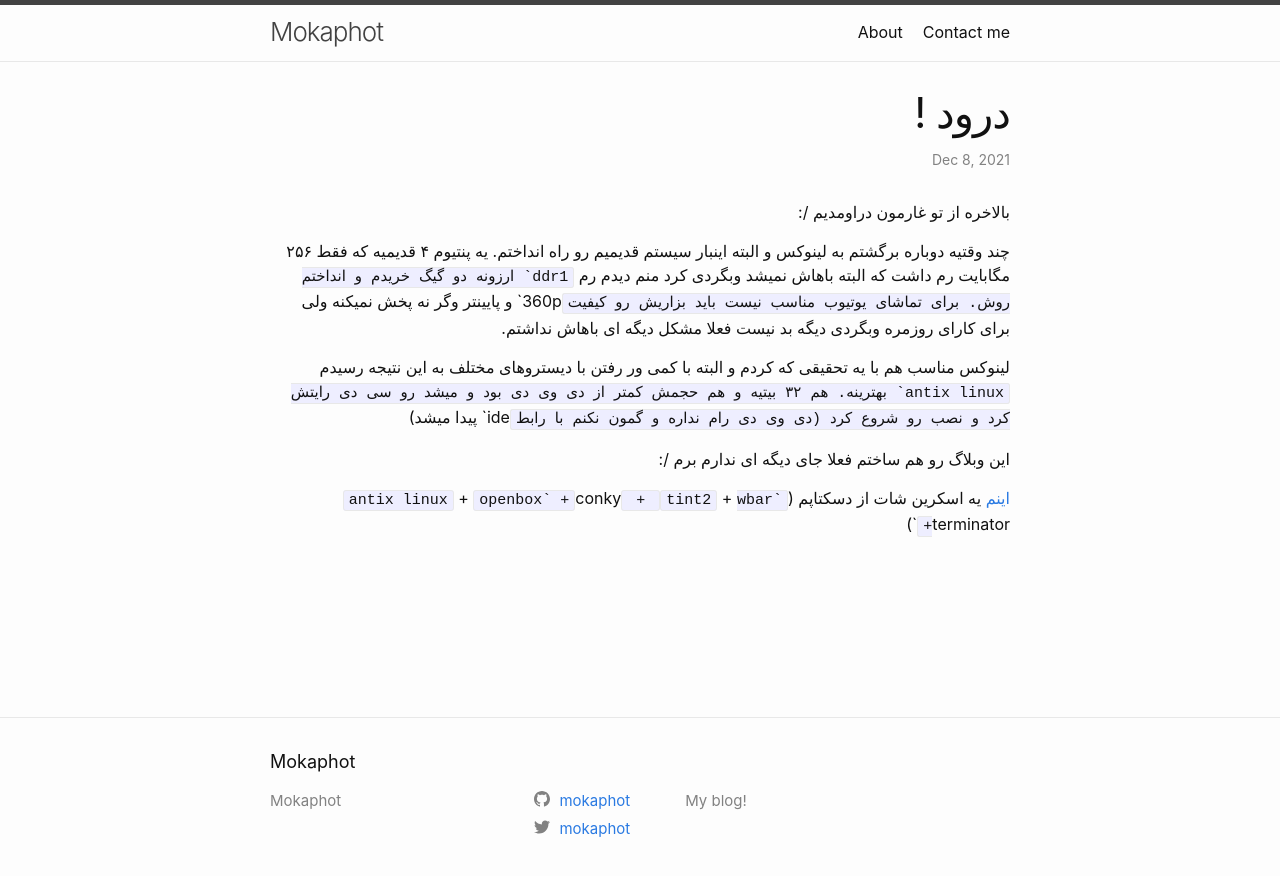
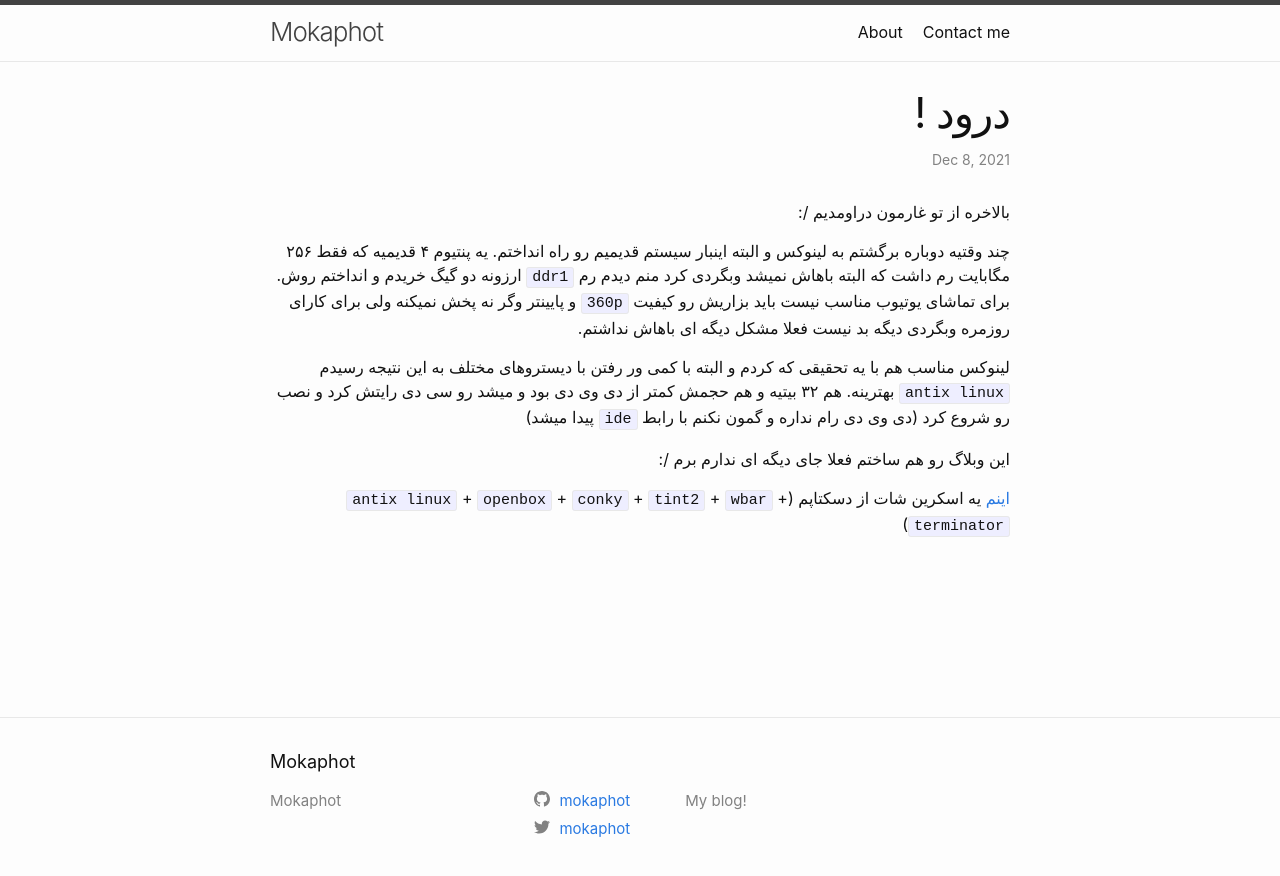
Before and after one commit to narmenj/narmenj.github.io, a Jekyll site: the page built from _posts/2021-12-08-welcome-to-jekyll.markdown, in a window 1280 px wide. Shown: the top 876 px of the page. Built offline with Jekyll 4.4.1, drawn with Linux system fonts in a browser that asks for light colours.

Commit message:
Initial Commit

```diff
--- a/_posts/2021-12-08-welcome-to-jekyll.markdown
+++ b/_posts/2021-12-08-welcome-to-jekyll.markdown
@@ -8,11 +8,11 @@ categories: مطالب روزمره
 بالاخره از تو غارمون دراومدیم /:
 
 چند وقتیه دوباره برگشتم به لینوکس و البته اینبار سیستم قدیمیم رو راه انداختم.
-یه پنتیوم ۴ قدیمیه که فقط ۲۵۶ مگابایت رم داشت که البته باهاش نمیشد وبگردی کرد منم دیدم رم ``ddr1` ارزونه دو گیگ خریدم و انداختم روش. برای تماشای یوتیوب مناسب نیست باید بزاریش رو کیفیت ``360p` و پایینتر وگر نه پخش نمیکنه ولی برای کارای روزمره وبگردی دیگه بد نیست فعلا مشکل دیگه ای باهاش نداشتم.
+یه پنتیوم ۴ قدیمیه که فقط ۲۵۶ مگابایت رم داشت که البته باهاش نمیشد وبگردی کرد منم دیدم رم `ddr1` ارزونه دو گیگ خریدم و انداختم روش. برای تماشای یوتیوب مناسب نیست باید بزاریش رو کیفیت `360p` و پایینتر وگر نه پخش نمیکنه ولی برای کارای روزمره وبگردی دیگه بد نیست فعلا مشکل دیگه ای باهاش نداشتم.
 
-لینوکس مناسب هم با یه تحقیقی که کردم و البته با کمی ور رفتن با دیستروهای مختلف به این نتیجه رسیدم ``antix linux` بهترینه. هم ۳۲ بیتیه و هم حجمش کمتر از دی وی دی بود و میشد رو سی دی رایتش کرد و نصب رو شروع کرد (دی وی دی رام نداره و گمون نکنم با رابط ``ide` پیدا میشد)
+لینوکس مناسب هم با یه تحقیقی که کردم و البته با کمی ور رفتن با دیستروهای مختلف به این نتیجه رسیدم `antix linux` بهترینه. هم ۳۲ بیتیه و هم حجمش کمتر از دی وی دی بود و میشد رو سی دی رایتش کرد و نصب رو شروع کرد (دی وی دی رام نداره و گمون نکنم با رابط `ide` پیدا میشد)
 
 این وبلاگ رو هم ساختم فعلا جای دیگه ای ندارم برم /:
 
  [اینم](/images/alob1.png){:target="_blank"} یه اسکرین شات از دسکتاپم
-(`antix linux` + ``openbox` + ``conky` + ``tint2` + ``wbar` + ``terminator`)
+(`antix linux` + `openbox` + `conky` + `tint2` + `wbar` + `terminator`)
```
